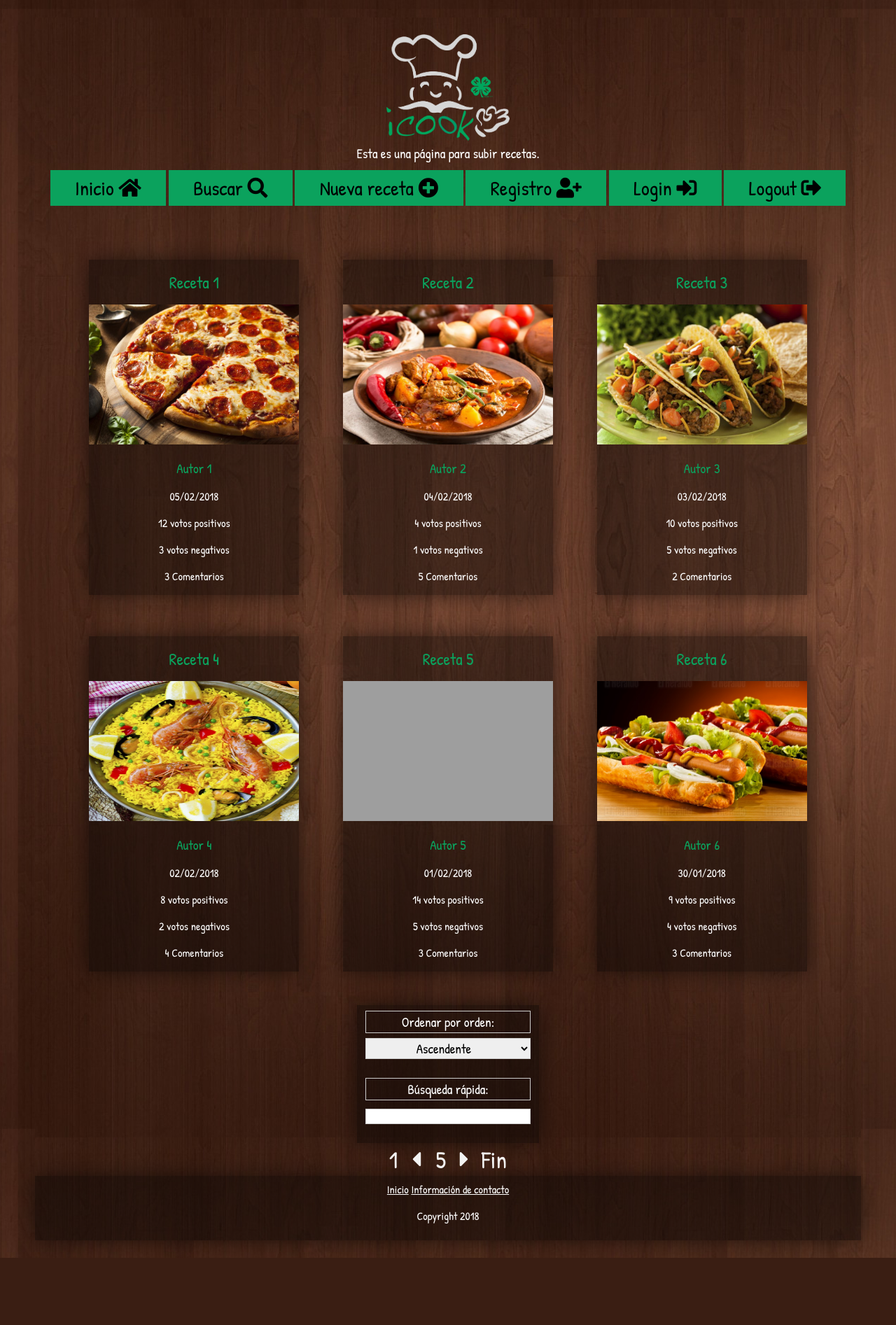
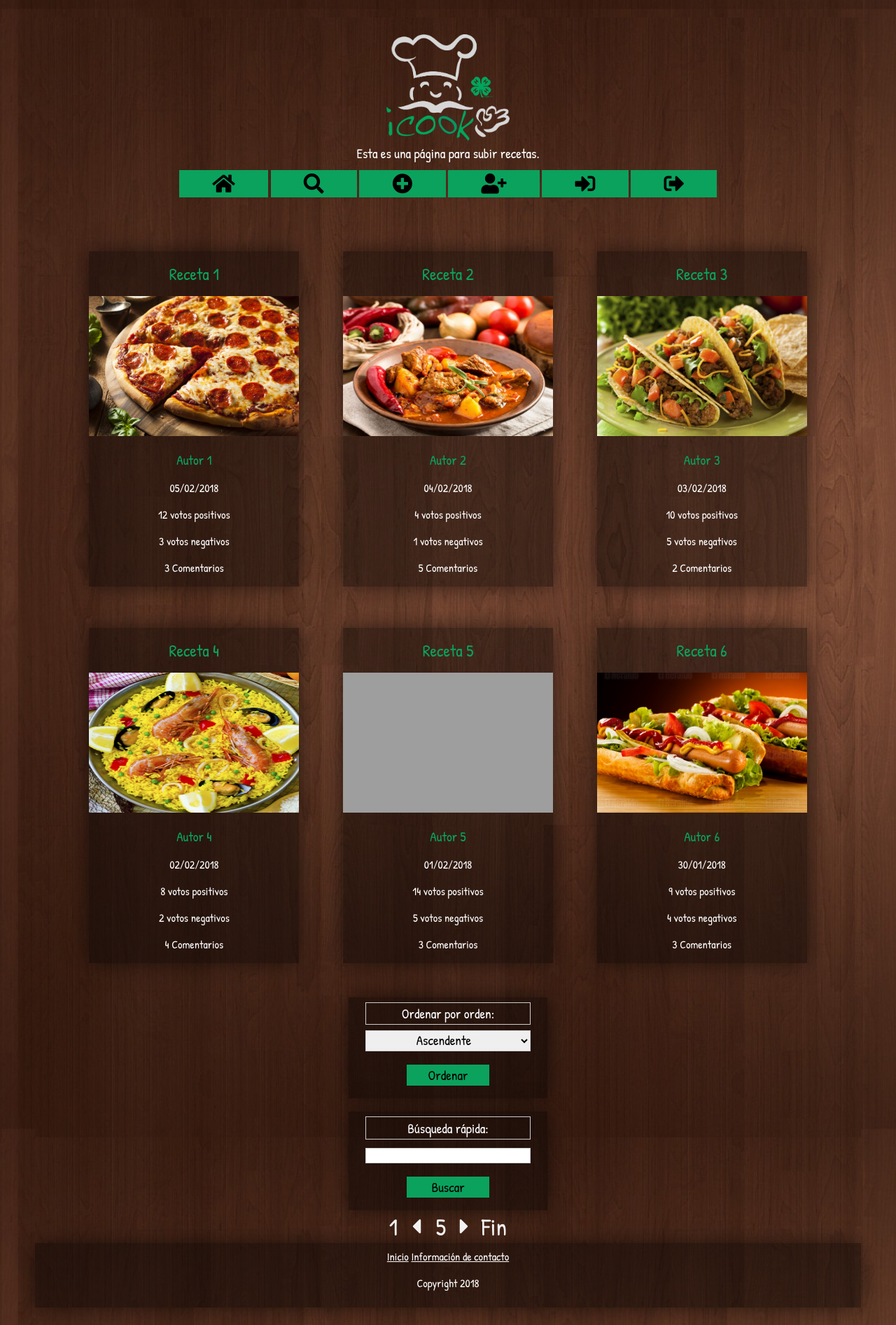
Before and after one commit to davmm96/PCW, a PHP site: page / in a window 1280 px wide. Shown: the whole page at 70% size. Before the commit the page ends 1797 px from the top, so only its background shows below. Run offline with PHP 8.4, Linux system fonts and the light colour scheme; some libraries are stand-ins or nearby versions; grey boxes are pictures that could not be loaded.

Commit message:
Retoques finales, para entregar
He cambiao tres cosas:
Los botones esos que no habia añadido de enviar ese formulario (index)
 Un boton rojo que habias puesto nuevo k cuando lo pulsabas se cambiaba a verde xd ( he puesto k cambie a un rojo mas oscuro )(en nueva receta)
Y he puesto que a partir de menos de 1280px te muestre solo iconos en el menu

```diff
--- a/estilo.css
+++ b/estilo.css
@@ -230,7 +230,7 @@ header label{
     text-align: center;
     width: 20%;
     min-width: 120px;
-    padding: 0% 1%;
+    padding: 0% 2%;
     padding-bottom: 0.5%;
     box-shadow: 0px 0px 30px -3px rgba(0,0,0,0.63);
     background-color: rgba(0, 0, 0,0.4);
@@ -242,10 +242,22 @@ header label{
     text-align: center;
     width: 100%;
     padding: 1% 1%;
-    margin: 1% 0;
     display: inline-block;
     border: 1px solid #ccc;
     box-sizing: border-box;
+}
+
+
+.form-pequenyo input[type=submit]{
+    font-family: 'Patrick Hand', cursive;
+    font-size: 100%;
+    width: 50%;
+    background-color: #0BA25D;
+    color: black;
+    padding: 1% 1%;
+    margin: 0 0 5% 0;
+    border: none;
+    cursor: pointer;
 }
 
 .form-pequenyo input:hover{
@@ -254,6 +266,12 @@ header label{
 
 .form-pequenyo input:focus{
     background-color: #eff4bc;
+}
+
+.form-pequenyo input[type=submit]:hover{
+    background-color: #99e88b;
+    color: black;
+    outline: none;
 }
 
 .form-pequenyo label{
@@ -265,7 +283,6 @@ header label{
     border: 1px solid #ccc;
     box-sizing: border-box;
 }
-
 
 .dropdown{
     width: 100%;
@@ -457,7 +474,9 @@ ul{
 .rojo{
     background-color: #db3b3b;
 }
-
+.rojo:hover{
+    background-color: #af3434;;
+}
 
 @media screen and (max-width: 480px) {
 
@@ -515,15 +534,14 @@ ul{
         display: block;
     }
 
-    .menu-horizontal span{
-        display: none;
-    }
-
     header input:checked + div, header input:checked + div a{
         display: block;
         transform: translateX(0);
     }
-
+    /*FORM FINAL INDEX*/
+    .form-pequenyo{
+        width: 70%;
+    }
     /*BUSCAR*/
 
     .form-reducido input[type=submit]{
@@ -542,8 +560,18 @@ ul{
     margin: 0% 4%;
     margin-bottom: 5%;
     padding-bottom: 1%;
-}
+    }
 
 
 
 }
+
+@media screen and (max-width: 1280px) {
+    .menu-horizontal a{
+        padding: 0 4%;
+    }
+    .menu-horizontal span{
+        display: none;
+    }
+
+}
--- a/index.html
+++ b/index.html
@@ -105,16 +105,15 @@
 				<option value="fecha">De fecha</option>
 			</select>
 		</p>
+		<input type="submit" value="Ordenar">
+	</form>
 
-
+	<form class="form-pequenyo">
 		<p>
 			<label for="busqueda_rapida">Búsqueda rápida:</label>
 			<input type="text" name="buscar" id="busqueda_rapida">
 		</p>
-
-
-
-
+		<input type="submit" value="Buscar">
 	</form>
 
 	<div class="centrado">
```
Also changed, not shown: 1 other file.
